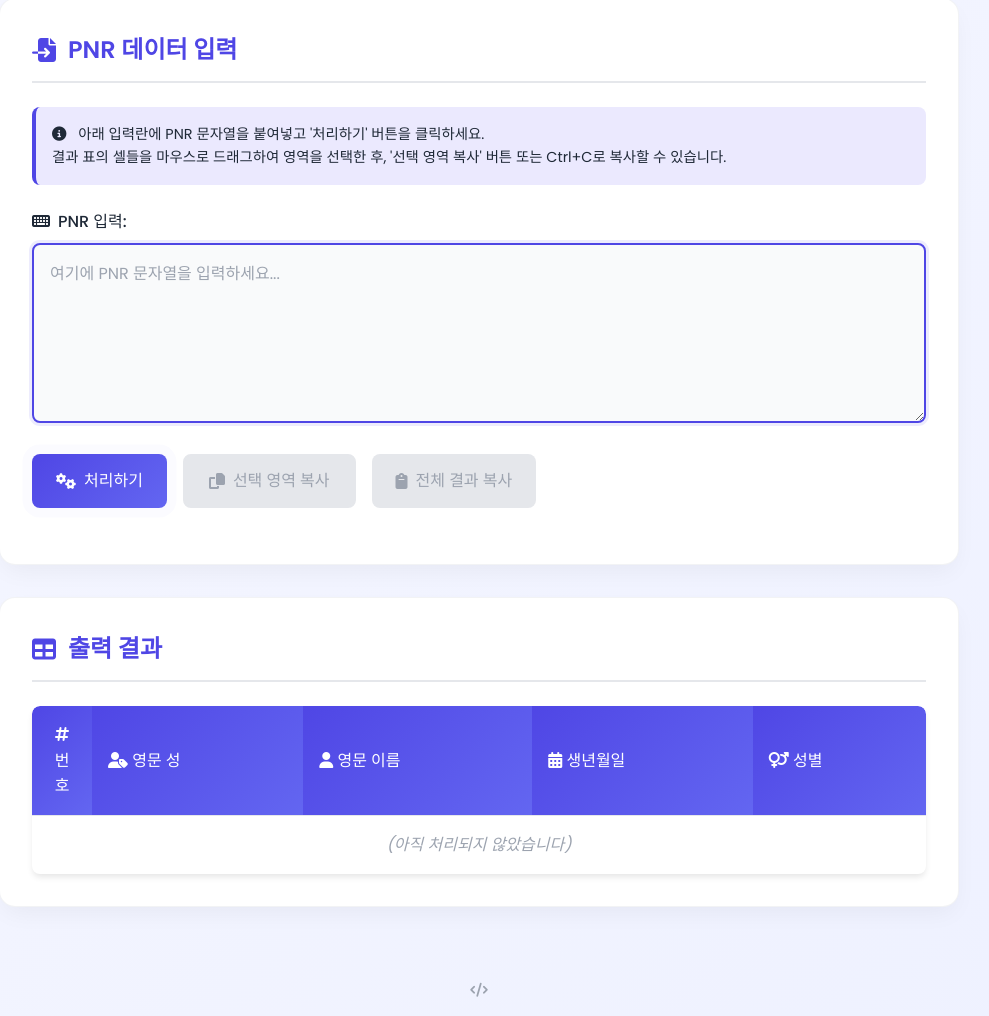
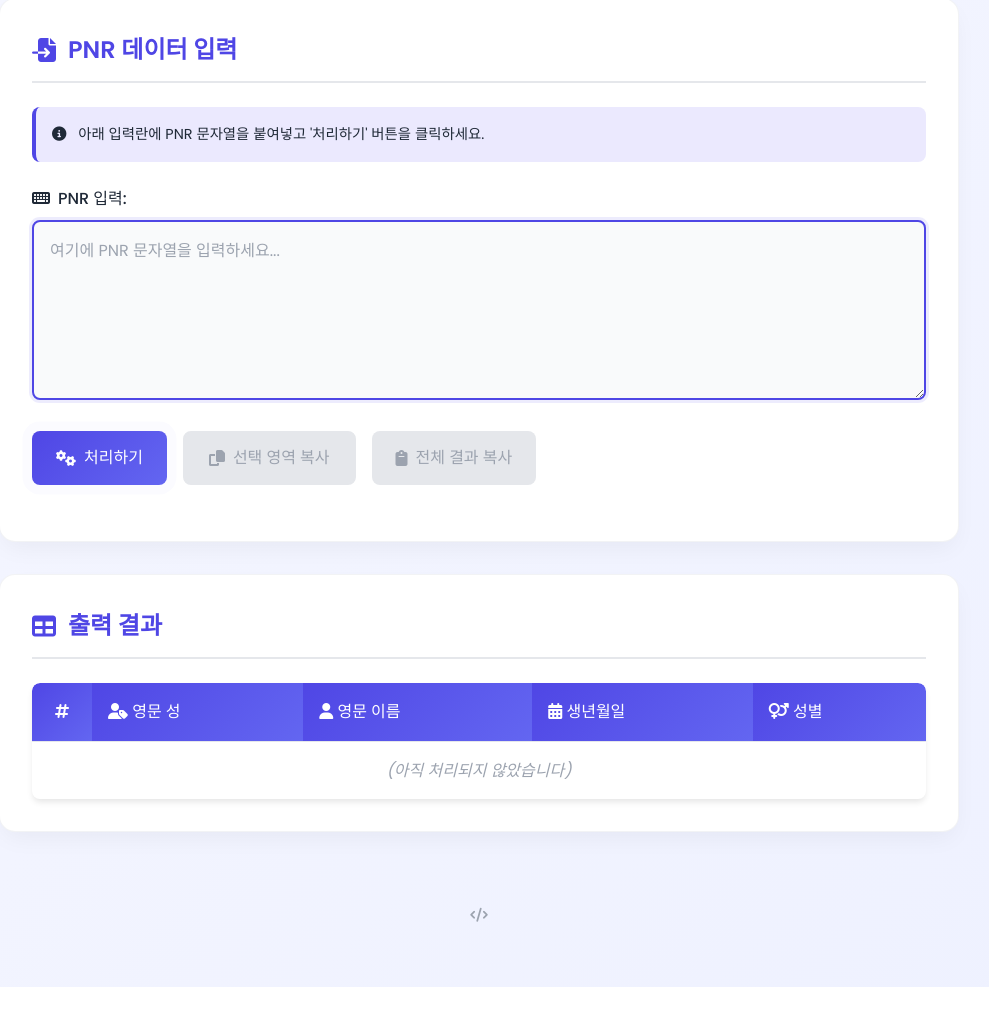
Before and after one commit to KAKNAKIAK/PNRTOERP, a plain HTML site: page index.html in a window 1280 px wide. Shown: the part 220-1236 px from the top of the page, without its empty margins (161-1150 px from the left). After the commit the page ends 1207 px from the top, so only its background shows below. Drawn offline with nearby package versions, Linux system fonts and the light colour scheme.

Commit message:
Update index.html

```diff
--- a/index.html
+++ b/index.html
@@ -459,8 +459,7 @@
             </div>
 
             <div class="instructions">
-                <p><i class="fas fa-info-circle mr-2"></i> 아래 입력란에 PNR 문자열을 붙여넣고 '처리하기' 버튼을 클릭하세요.<br>
-                결과 표의 셀들을 마우스로 드래그하여 영역을 선택한 후, '선택 영역 복사' 버튼 또는 Ctrl+C로 복사할 수 있습니다.</p>
+                <p><i class="fas fa-info-circle mr-2"></i> 아래 입력란에 PNR 문자열을 붙여넣고 '처리하기' 버튼을 클릭하세요.</p>
             </div>
 
             <div class="input-group">
@@ -491,7 +490,7 @@
             <table id="outputTable" class="results-table">
                 <thead>
                     <tr>
-                        <th><i class="fas fa-hashtag"></i> 번호</th>
+                        <th><i class="fas fa-hashtag"></i> </th>
                         <th><i class="fas fa-user-tag"></i> 영문 성</th>
                         <th><i class="fas fa-user"></i> 영문 이름</th>
                         <th><i class="fas fa-calendar-alt"></i> 생년월일</th>
@@ -907,7 +906,7 @@
                 alert('복사할 데이터가 없습니다.');
                 return;
             }
-            const header = "번호\t영문 성\t영문 이름\t생년월일\t성별";
+            const header = "\t영문 성\t영문 이름\t생년월일\t성별";
             const rows = currentResults.map((rowArray, index) => {
                 return (index + 1) + '\t' + rowArray.join('\t');
             });
```
